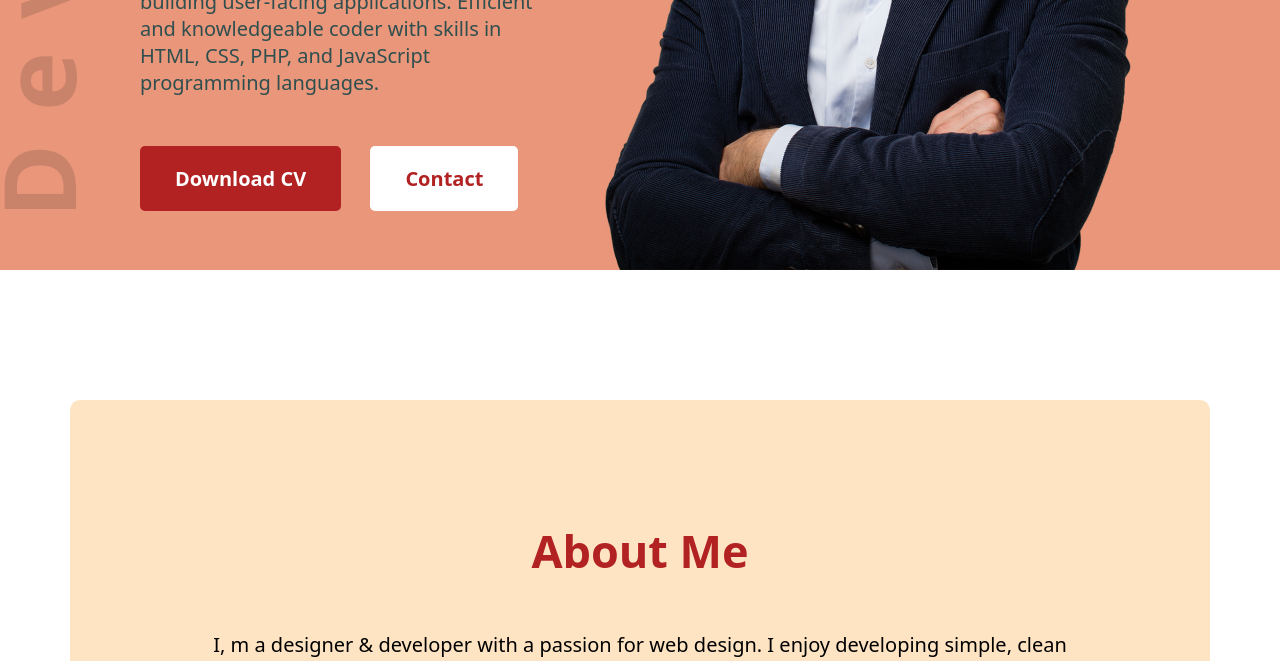
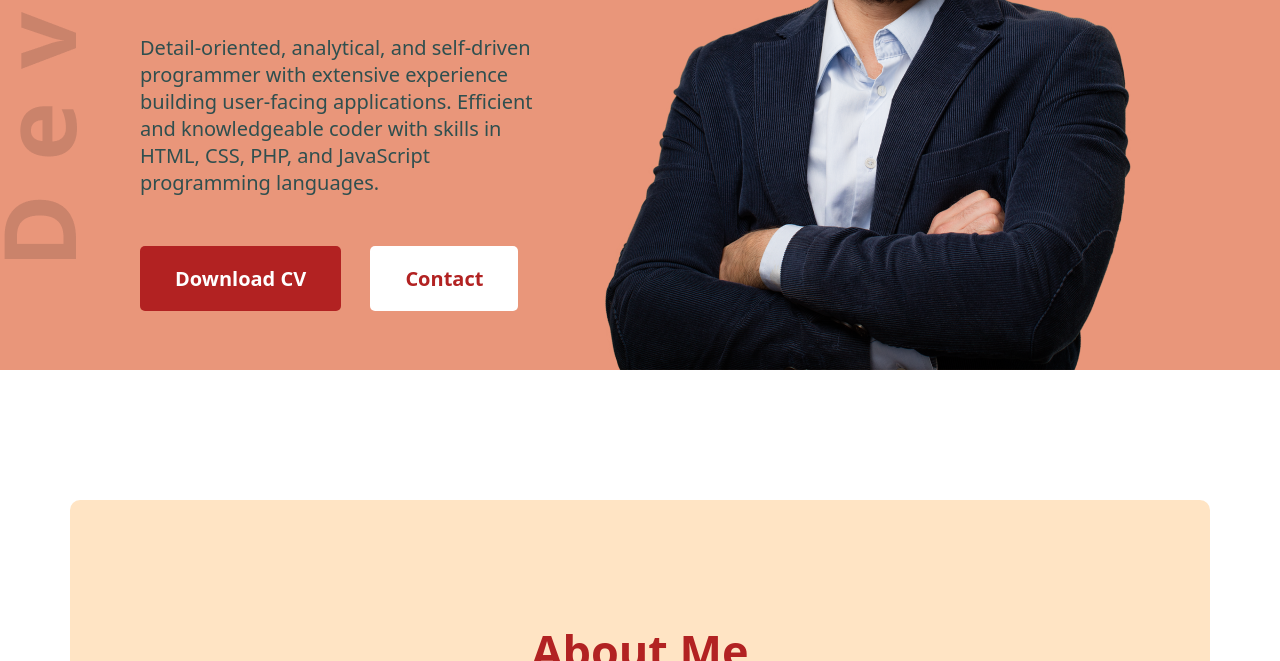
Before and after one commit to masumhs73/my-portfolio1, a plain HTML site: page index.html in a window 1280 px wide. Shown: the part 615-1276 px from the top of the page. Drawn offline with Linux system fonts and the light colour scheme.

Commit message:
fixed header issue

```diff
--- a/styles/style.css
+++ b/styles/style.css
@@ -82,7 +82,7 @@ nav li {
 .banner {
     display: flex;
     align-items: center;
-    margin: 0 140px;
+    margin: 100px 140px;
 }
 
 .banner-sub-title {
```
Also changed, not shown: index.html (+2 -0 lines).
